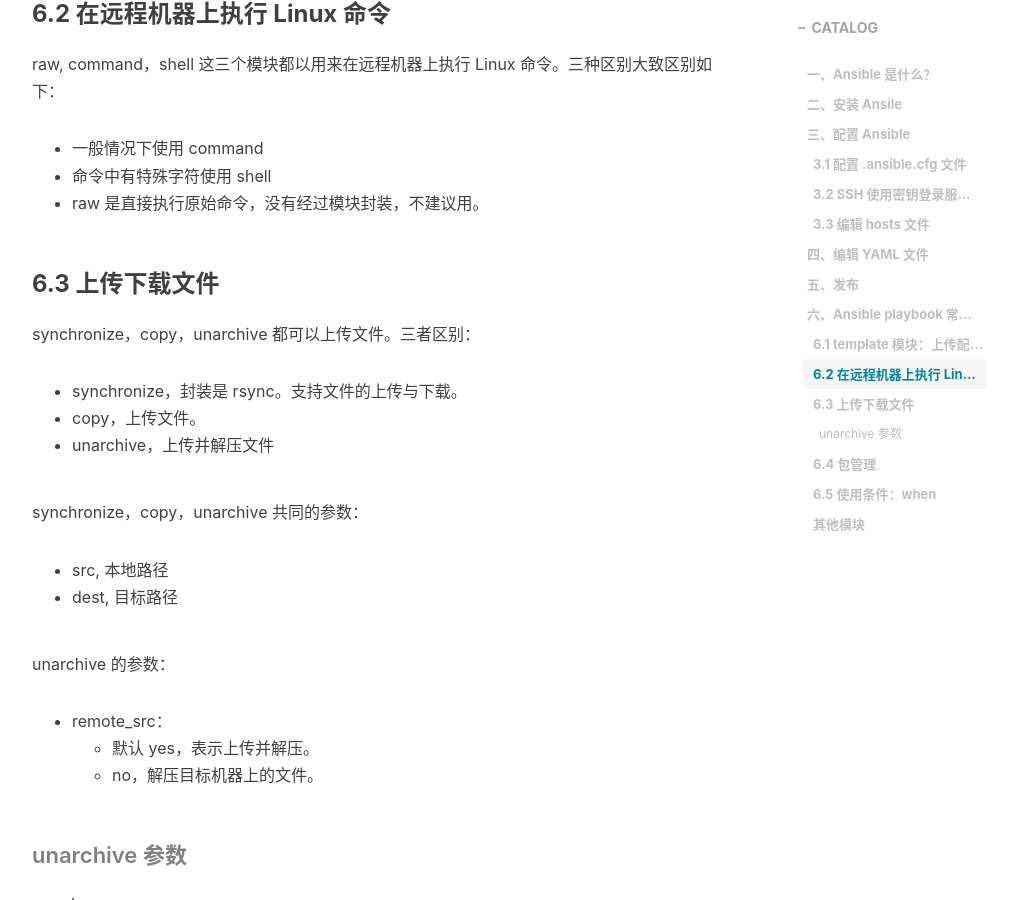
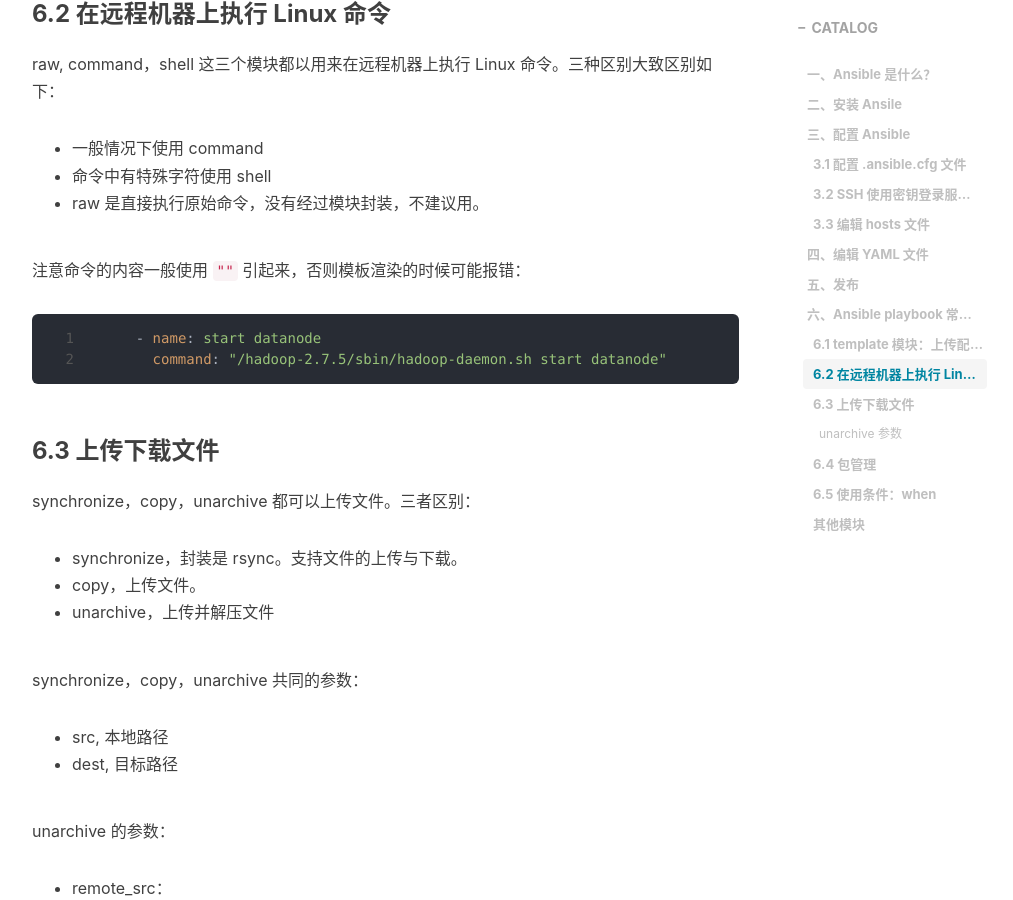
Before and after one commit to kougazhang/oom, a Jekyll site: the page built from _posts/2021-05-28-ansible.md, in a window 1280 px wide and 900 px high, scrolled down 4867 px. Shown: the whole window, without its empty margins (233-1246 px from the left). Built offline with Jekyll 4.4.1, drawn with Linux system fonts in a browser that asks for light colours; nearby versions of some CDN libraries; comment, search, counter and statistics services are not loaded.

Commit message:
apply ansible

````diff
--- a/_posts/2021-05-28-ansible.md
+++ b/_posts/2021-05-28-ansible.md
@@ -146,6 +146,12 @@ raw, command，shell 这三个模块都以用来在远程机器上执行 Linux
 + 命令中有特殊字符使用 shell
 + raw 是直接执行原始命令，没有经过模块封装，不建议用。
 
+注意命令的内容一般使用 `""` 引起来，否则模板渲染的时候可能报错：
+```yaml
+    - name: start datanode
+      command: "{{ dest }}/hadoop-2.7.5/sbin/hadoop-daemon.sh start datanode"
+```
+
 ### 6.3 上传下载文件
 synchronize，copy，unarchive 都可以上传文件。三者区别：
 + synchronize，封装是 rsync。支持文件的上传与下载。
````
